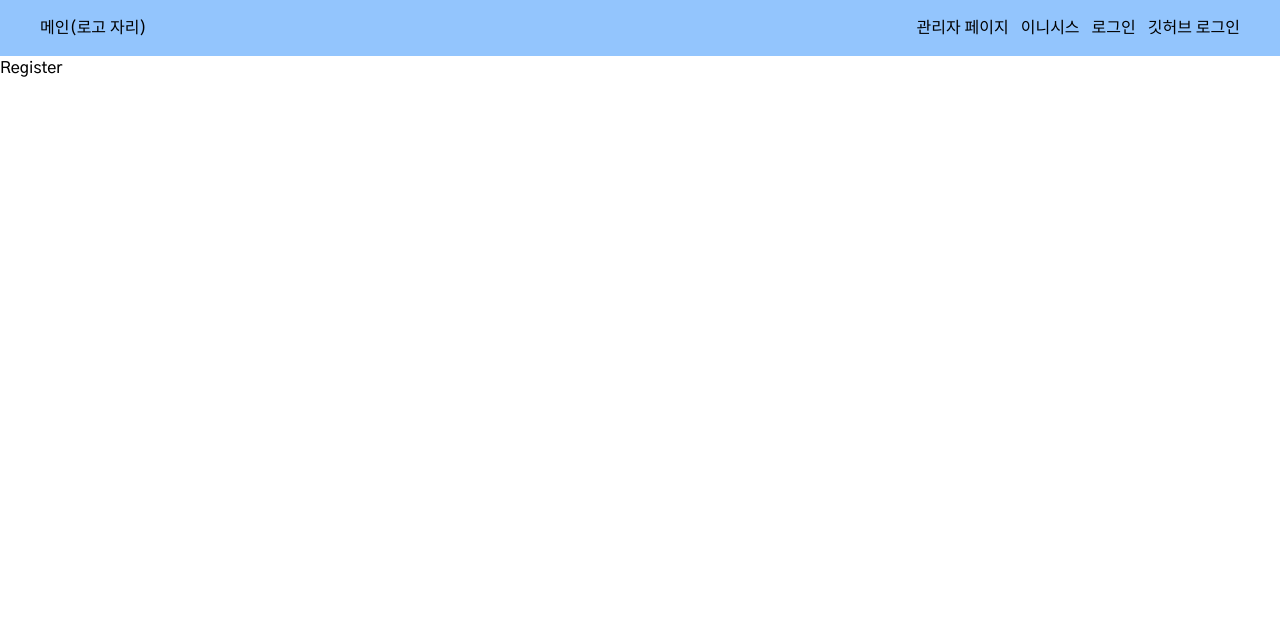
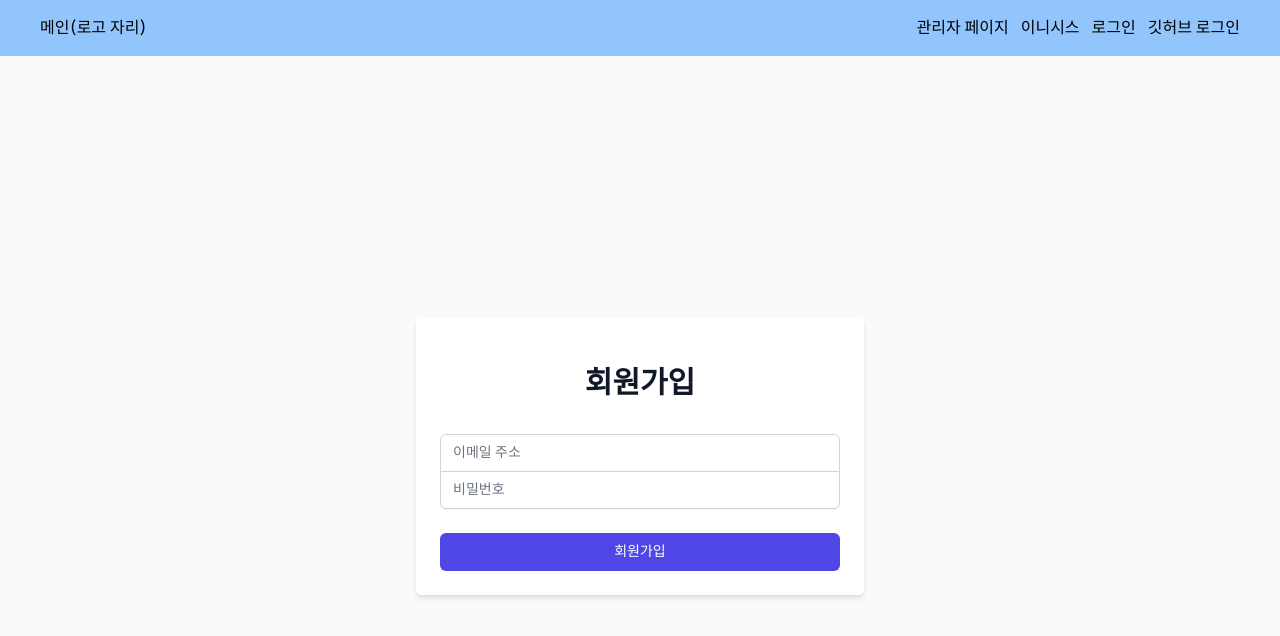
Before and after one commit to heevic/AU_CampusPay, a Next.js app: page /register in a window 1280 px wide. Shown: the top 636 px of the page. Built offline with nearby package versions, Linux system fonts and the light colour scheme; no server answers.

Commit message:
Feat - Login Page MVP Job

```diff
--- a/src/app/(auth)/login/page.tsx
+++ b/src/app/(auth)/login/page.tsx
@@ -1,12 +1,58 @@
 import React from 'react';
 
-const Login = () => {
+const LoginPage = () => {
     return (
-        <div>
-            <h2>Login</h2>
-            <input type="text"/>
+        <div className="min-h-screen flex items-center justify-center bg-gray-50 py-12 px-4 sm:px-6 lg:px-8">
+            <div className="max-w-md w-full space-y-8 bg-white p-6 rounded-md shadow-md">
+                <div>
+                    <h2 className="mt-6 text-center text-3xl font-extrabold text-gray-900">
+                        로그인
+                    </h2>
+                </div>
+                <form className="mt-8 space-y-6" action="#" method="POST">
+                    <div className="rounded-md shadow-sm -space-y-px">
+                        <div>
+                            <label htmlFor="email-address" className="sr-only">
+                                이메일 주소
+                            </label>
+                            <input
+                                id="email-address"
+                                name="email"
+                                type="email"
+                                autoComplete="email"
+                                required
+                                className="appearance-none rounded-none relative block w-full px-3 py-2 border border-gray-300 placeholder-gray-500 text-gray-900 rounded-t-md focus:outline-none focus:ring-indigo-500 focus:border-indigo-500 focus:z-10 sm:text-sm"
+                                placeholder="이메일 주소"
+                            />
+                        </div>
+                        <div>
+                            <label htmlFor="password" className="sr-only">
+                                비밀번호
+                            </label>
+                            <input
+                                id="password"
+                                name="password"
+                                type="password"
+                                autoComplete="current-password"
+                                required
+                                className="appearance-none rounded-none relative block w-full px-3 py-2 border border-gray-300 placeholder-gray-500 text-gray-900 rounded-b-md focus:outline-none focus:ring-indigo-500 focus:border-indigo-500 focus:z-10 sm:text-sm"
+                                placeholder="비밀번호"
+                            />
+                        </div>
+                    </div>
+
+                    <div>
+                        <button
+                            type="submit"
+                            className="group relative w-full flex justify-center py-2 px-4 border border-transparent text-sm font-medium rounded-md text-white bg-indigo-600 hover:bg-indigo-700 focus:outline-none focus:ring-2 focus:ring-offset-2 focus:ring-indigo-500"
+                        >
+                            로그인
+                        </button>
+                    </div>
+                </form>
+            </div>
         </div>
     );
 };
 
-export default Login;
+export default LoginPage;
--- a/src/app/(auth)/register/page.tsx
+++ b/src/app/(auth)/register/page.tsx
@@ -1,11 +1,58 @@
 import React from 'react';
 
-const Page = () => {
+const RegisterPage = () => {
     return (
-        <div>
-            Register
+        <div className="min-h-screen flex items-center justify-center bg-gray-50 py-12 px-4 sm:px-6 lg:px-8">
+            <div className="max-w-md w-full space-y-8 bg-white p-6 rounded-md shadow-md">
+                <div>
+                    <h2 className="mt-6 text-center text-3xl font-extrabold text-gray-900">
+                        회원가입
+                    </h2>
+                </div>
+                <form className="mt-8 space-y-6" action="#" method="POST">
+                    <div className="rounded-md shadow-sm -space-y-px">
+                        <div>
+                            <label htmlFor="email-address" className="sr-only">
+                                이메일 주소
+                            </label>
+                            <input
+                                id="email-address"
+                                name="email"
+                                type="email"
+                                autoComplete="email"
+                                required
+                                className="appearance-none rounded-none relative block w-full px-3 py-2 border border-gray-300 placeholder-gray-500 text-gray-900 rounded-t-md focus:outline-none focus:ring-indigo-500 focus:border-indigo-500 focus:z-10 sm:text-sm"
+                                placeholder="이메일 주소"
+                            />
+                        </div>
+                        <div>
+                            <label htmlFor="password" className="sr-only">
+                                비밀번호
+                            </label>
+                            <input
+                                id="password"
+                                name="password"
+                                type="password"
+                                autoComplete="current-password"
+                                required
+                                className="appearance-none rounded-none relative block w-full px-3 py-2 border border-gray-300 placeholder-gray-500 text-gray-900 rounded-b-md focus:outline-none focus:ring-indigo-500 focus:border-indigo-500 focus:z-10 sm:text-sm"
+                                placeholder="비밀번호"
+                            />
+                        </div>
+                    </div>
+
+                    <div>
+                        <button
+                            type="submit"
+                            className="group relative w-full flex justify-center py-2 px-4 border border-transparent text-sm font-medium rounded-md text-white bg-indigo-600 hover:bg-indigo-700 focus:outline-none focus:ring-2 focus:ring-offset-2 focus:ring-indigo-500"
+                        >
+                            회원가입
+                        </button>
+                    </div>
+                </form>
+            </div>
         </div>
     );
 };
 
-export default Page;
+export default RegisterPage;
```
